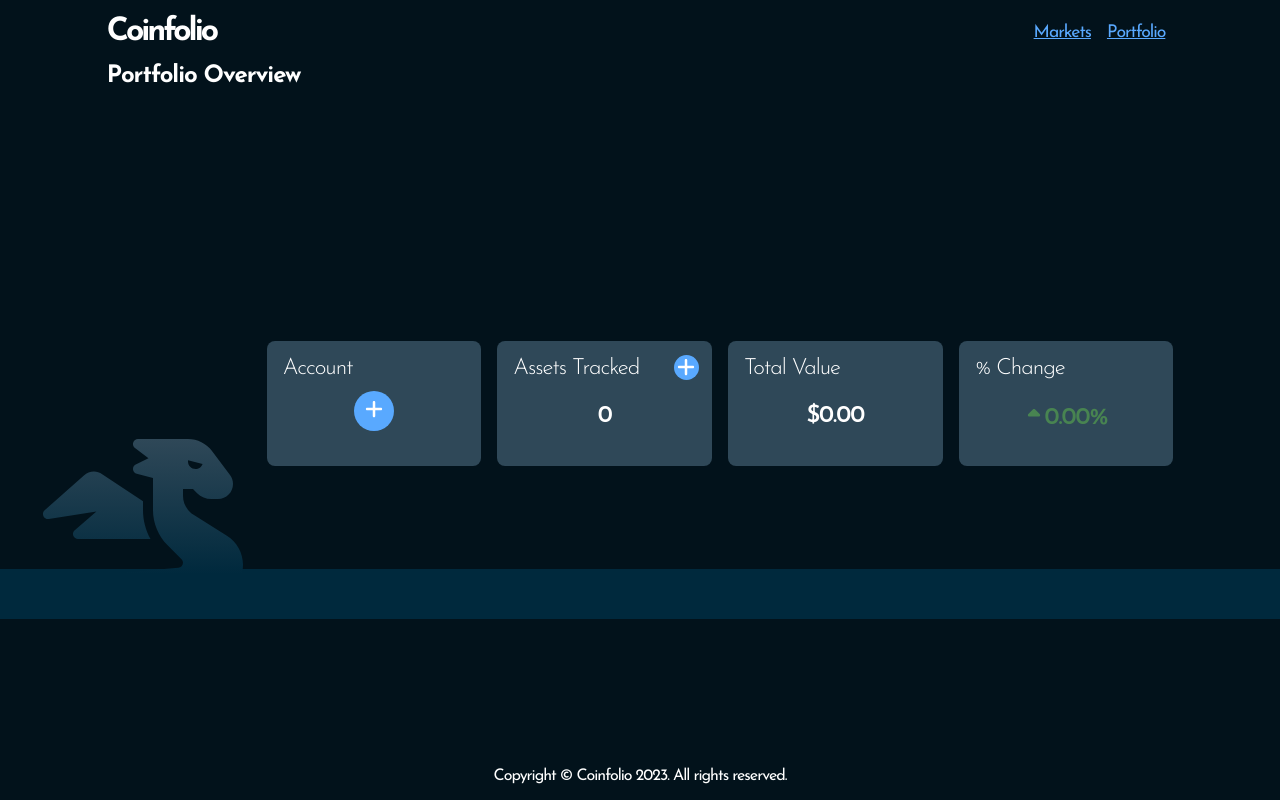
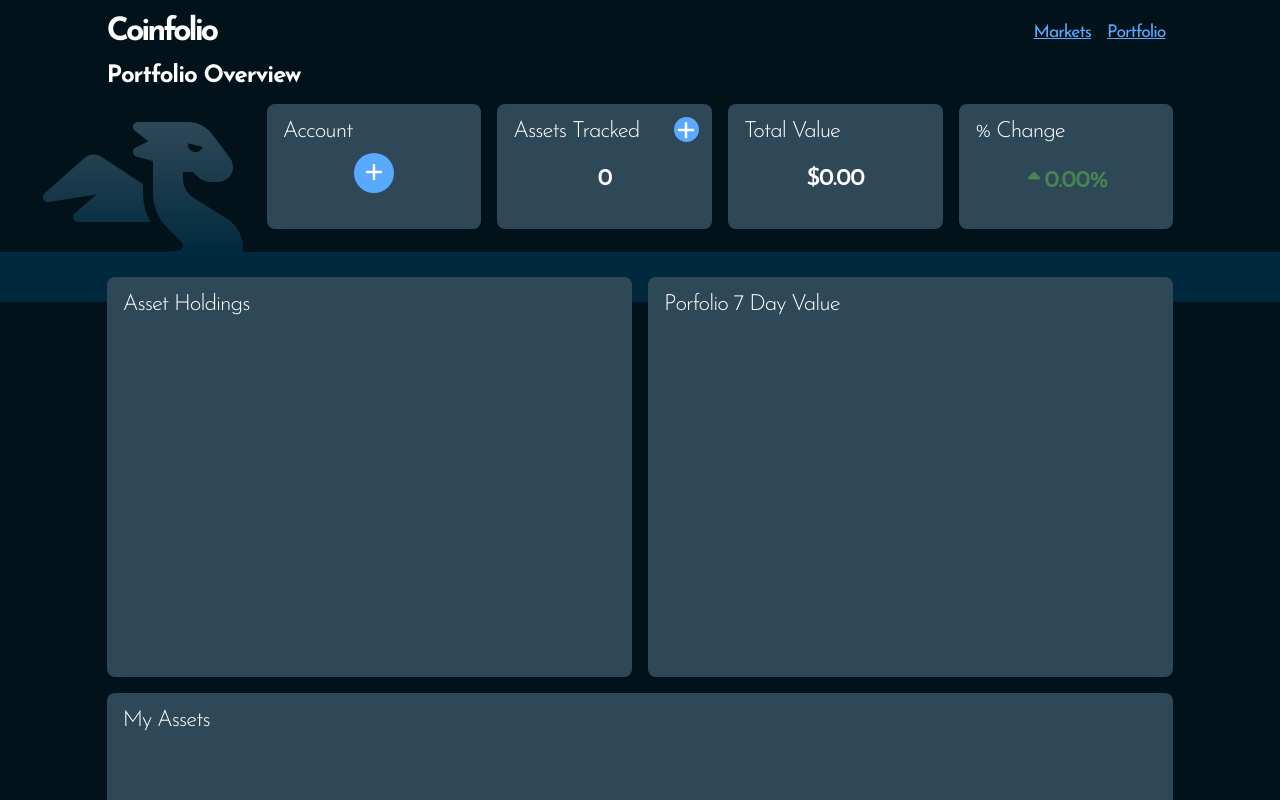
Before and after one commit to EZ-Shaunak/coinfolio, a Next.js app in the folder coinfolio/: page / in a window 1280 px wide. Shown: the top 800 px of the page. Built offline with nearby package versions, Linux system fonts and the light colour scheme.

Commit message:
Added remaining layout for Assets, Holdings and Values

```diff
--- /dev/null
+++ b/coinfolio/app/components/Assets.js
@@ -0,0 +1,9 @@
+const Assets = () => {
+    return (
+        <div className="assets">
+            <h3>My Assets</h3>
+        </div>
+    );
+}
+
+export default Assets;
--- a/coinfolio/app/components/Footer.js
+++ b/coinfolio/app/components/Footer.js
@@ -2,7 +2,7 @@ const Footer = () => {
     return (
         <footer>
             <p>
-                Copyright &copy; Coinfolio 2023. All rights reserved.
+                Copyright &copy; Coinfolio 2025. All rights reserved.
             </p>
         </footer>
     );
--- /dev/null
+++ b/coinfolio/app/components/Holdings.js
@@ -0,0 +1,12 @@
+const Holdings = () => {
+    return (
+        <div className="holdings">
+            <h3 className="holdings__title">Asset Holdings</h3>
+            <div className="holdings__chart">
+
+            </div>
+        </div>
+    );
+}
+
+export default Holdings;
--- /dev/null
+++ b/coinfolio/app/components/Values.js
@@ -0,0 +1,12 @@
+const Values = () => {
+    return (
+        <div className="value">
+            <h3 className="value__title">Porfolio 7 Day Value</h3>
+            <div className="value__chart">
+
+            </div>
+        </div>
+    );
+}
+
+export default Values;
--- a/coinfolio/app/page.js
+++ b/coinfolio/app/page.js
@@ -1,6 +1,13 @@
 "use client";
 import { useState, useEffect } from 'react';
+
+// Components
 import Overview from './components/Overview';
+import Values from './components/Values';
+import Holdings from './components/Holdings';
+import Assets from './components/Assets';
+
+//Data Snapshots
 import marketsSnapshot from './snapshots/markets.json';
 import tokensSnapshot from './snapshots/tokens.json';
 import pricesSnapshot from './snapshots/prices.json';
@@ -69,8 +76,16 @@ export default function Home() {
         tokens={tokens}
       />
 
+
       <div className="details">
         <div className="divider"></div>
+
+
+
+        <Holdings />
+        <Values />
+        <Assets />
+
       </div>
     </main>
   );
```
